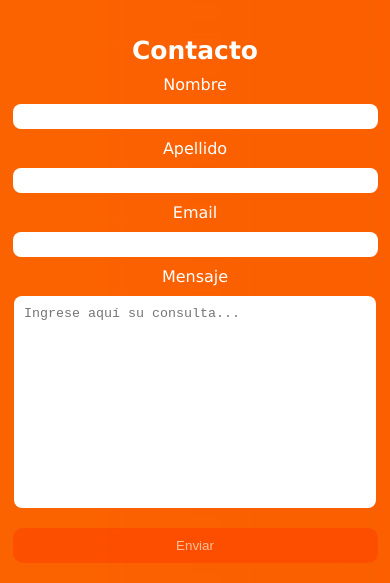
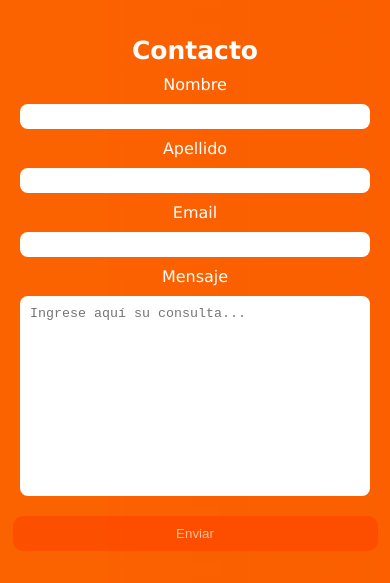
Before and after one commit to ShredMasterDwfs/Nucba-First-Project, a plain HTML site: page index.html in a window 390 px wide. Shown: the part 4667-5250 px from the top of the page. Drawn offline with nearby package versions, Linux system fonts and the light colour scheme.

Commit message:
Add files via upload

```diff
--- a/style.css
+++ b/style.css
@@ -349,7 +349,7 @@ input {
     height: 200px;
 }
 
-@media screen and (max-width: 900px) {
+@media screen and (max-width: 1000px) {
 
     .navbar__container li {
         height: 100%;
@@ -373,10 +373,6 @@ input {
     .navbar {
         background-color: rgba(0, 0, 0, 0.1);
     }
-
-    /*.navbar__container {
-        display: block;
-    }*/
 
     .lista-productos {
         flex-direction: column;
@@ -414,9 +410,9 @@ input {
 	transform: scale(0.8);
     }
 
-    .container input {
-        padding-left: 30px;
-        padding-right: 30px;
+    .contacto input, .contacto textarea, .contacto button {
+        margin-left: 60px;
+        margin-right: 60px;
         box-sizing: border-box;
     }
 
```
